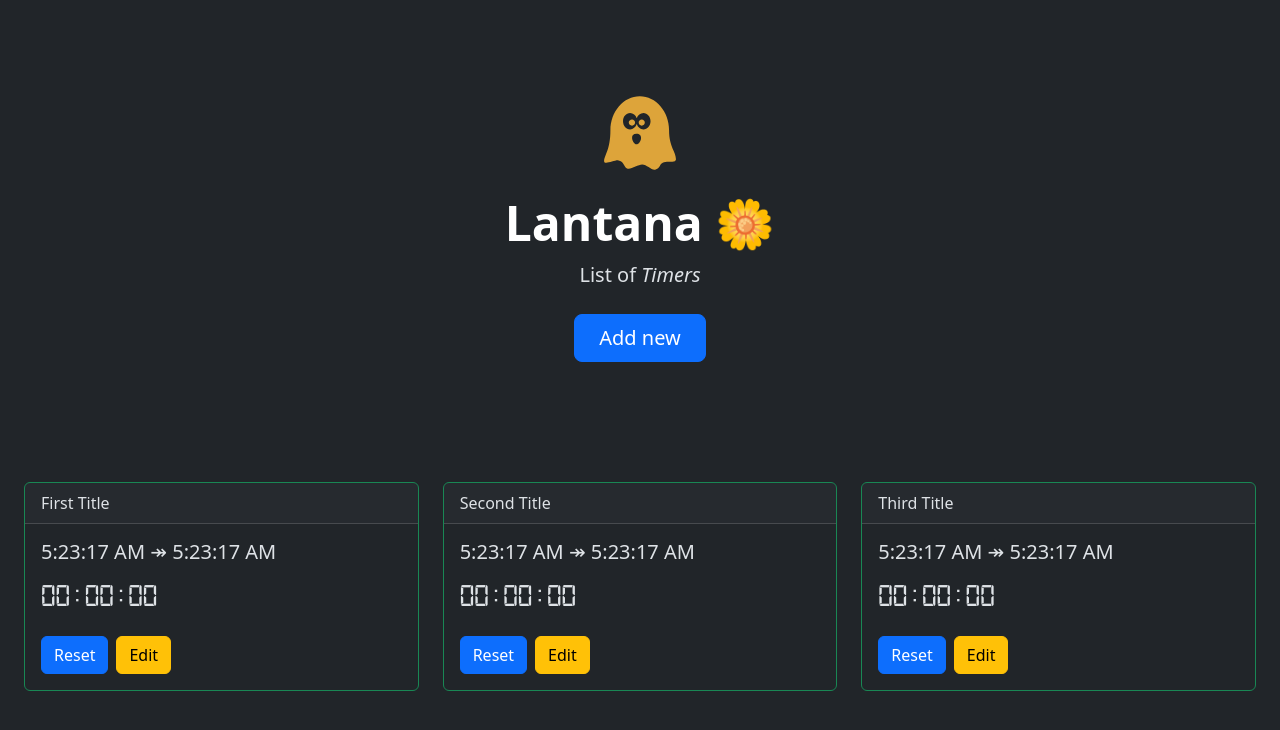
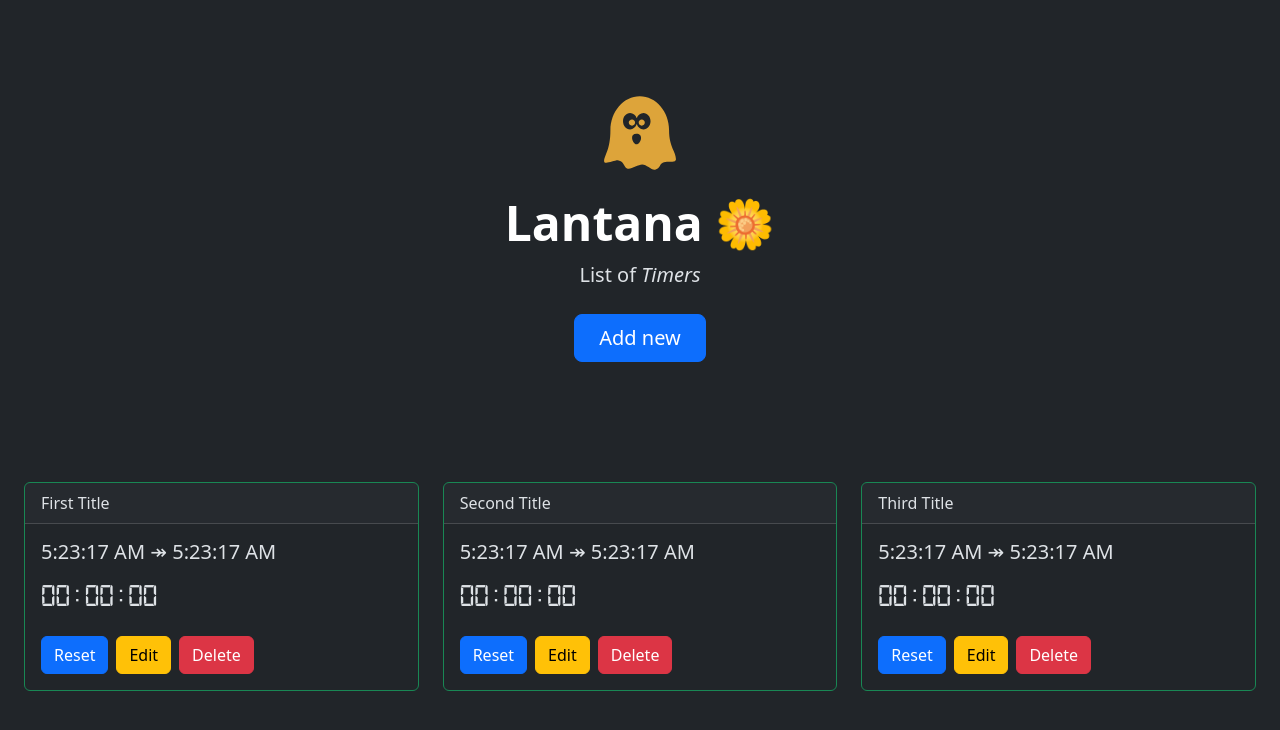
Before and after one commit to Domix24/lantana-with-tauri, a Vue app: page / in a window 1280 px wide. Shown: the top 730 px of the page. Built offline with nearby package versions, Linux system fonts and the light colour scheme.

Commit message:
added button on component

```diff
--- a/src/components/Timer.vue
+++ b/src/components/Timer.vue
@@ -36,7 +36,7 @@ const littleTest = withDefaults(defineProps<{ object?: ITimer, disabled: boolean
     timerDisabled: false,
     idText: "-"
 })
-const emits = defineEmits<{(event: 'timerStarted', timer: ITimer): void, (event: 'timerStopped', timer: ITimer, finished: boolean): void, (event: 'timerEditStarted', timer: ITimer): void}>()
+const emits = defineEmits<{(event: 'timerStarted', timer: ITimer): void, (event: 'timerStopped', timer: ITimer, finished: boolean): void, (event: 'timerEditStarted', timer: ITimer): void, (event: 'timerDeleted', timer: ITimer): void}>()
 
 const countdown: ICountdown = reactive({
     active: false,
@@ -99,6 +99,10 @@ const stopTimer = function () {
 
 const editTimer = function () {
     emits('timerEditStarted', littleTest.object)
+}
+
+const deleteTimer = function () {
+    emits('timerDeleted', littleTest.object)
 }
 
 const _resetTimer = function (func: ICountdownElapsedFunction) {
@@ -178,6 +182,11 @@ const showEditButton = computed(() => {
     else return !countdown.active
 })
 
+const showDeleteButton = computed(() => {
+    if (!countdown.elapsed) return true
+    else return !countdown.active
+})
+
 watch(showResetDropdown, (val) => {
     if (theDropdown.value && !val && theDropdown.value["classList"].contains("show")) {
         theDropdown.value["classList"].toggle("show")
@@ -202,6 +211,7 @@ watch(showResetDropdown, (val) => {
                     <li><a class="dropdown-item" v-on:click="resetTimerIncrement">To {{show(resetButtonText)}}</a></li>
                 </ul>
                 <a class="btn btn-warning" :class="appendDisabled" v-on:click="editTimer" v-if="showEditButton">Edit</a>
+                <a class="btn btn-danger" :class="appendDisabled" v-on:click="deleteTimer" v-if="showDeleteButton">Delete</a>
             </div>
         </div>
     </div>
```
